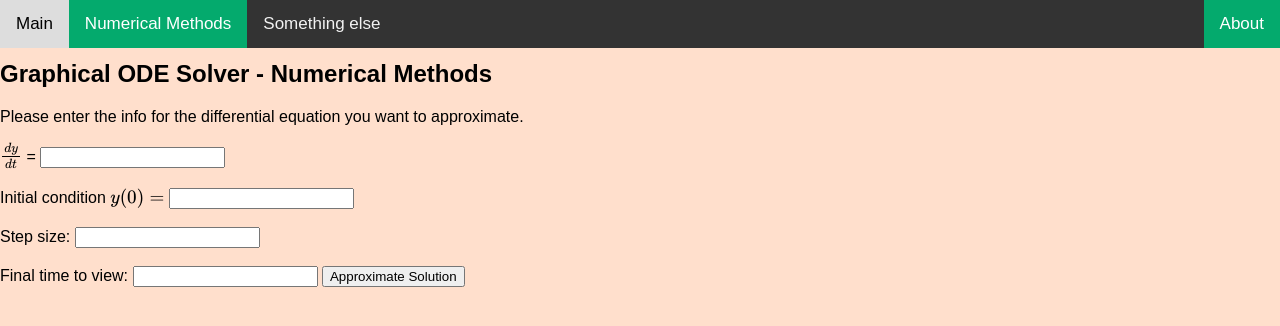
After one commit to michaelvchid/ODE-solver, a Flask app: page /methods in a window 1280 px wide. The commit adds this page. Shown: the top 326 px of the page. Run offline with Flask 2, Linux system fonts and the light colour scheme; some libraries are stand-ins or nearby versions.

Commit message:
Euler's Method
Created methods page to include Euler's method. Organized repository.

```diff
--- a/app.py
+++ b/app.py
@@ -1,11 +1,13 @@
-from flask import Flask, render_template, g, request
-from ODEs import solve_ODE2
+from flask import Flask, render_template, g, request, flash
+from py.ODEs import solve_ODE, is_num, Euler
 import json
 import plotly
+from plotly import express as px
 import sqlite3
 
 # Creates app with file name
 app = Flask(__name__)
+app.secret_key = "thisIsSomeRandomStringForTheSession"
 
 # Creates a home page
 @app.route("/", methods=["POST","GET"])
@@ -16,12 +18,46 @@ def main():
 		ode = request.form["ode"]
 		ti = request.form["ti"]
 		tf = request.form["tf"]
+		error = False
 
-		_,_, fig = solve_ODE2(order, initials, ode, ti,tf)
-		graphJSON = json.dumps(fig, cls=plotly.utils.PlotlyJSONEncoder)
-		return render_template("base.html", page="home", graphJSON=graphJSON)
+		if(order.isnumeric() == False):
+			error = True
+			flash("Please enter a positive integer order.")
 
-	else:
+		if(order.isnumeric() and len(initials.split(",")) != int(order)):
+			error = True
+			flash(f"Please enter {order} initial conditions.")
+
+		for init in initials.split(","):
+			if(is_num(init) == False):
+				error = True
+				flash(f"Please enter numerical values for initial conditions.")
+				break
+
+		if(is_num(ti) == False or is_num(tf) == False):
+			error = True
+			flash("Please enter numerical start/end times.")
+
+		if(error == False):
+			# instead of checking whether or not the inputted function was valid,
+			# we use try/except. If the given function was invalid, then
+			# solve_ODE() will throw an error
+			try:
+				_,_, fig = solve_ODE(order, initials, ode, ti,tf)
+				# Used to show the plotly graph on the webpage
+				graphJSON = json.dumps(fig, cls=plotly.utils.PlotlyJSONEncoder)
+			except:
+				error = True
+				flash("Please enter a valid equation for your differential equation.")
+
+		# final check to see if we can create a valid plot
+		if(error == False):
+			return render_template("base.html", page="home", graphJSON=graphJSON)
+		else:
+			return render_template("base.html", page="home")
+
+	else: # GET method
+		flash("Please enter the info for the differential equation you want to solve.")
 		return render_template("base.html", page="home")
 
 
@@ -29,16 +65,51 @@ def main():
 
 
 
-# Creates page that lets users submit messages
-@app.route("/submit", methods=["POST", "GET"])
-def submit():
+# Creates page that lets users approximate solutions with methods
+@app.route("/methods", methods=["POST", "GET"])
+def methods():
 	# If the page is loaded after submitting a message:
 	if request.method == "POST":
-		msg = insert_message(request)
-		return render_template("submit.html",
-			message = msg[0],
-			handle = msg[1])
+		initial = request.form["initial_euler"]
+		f = request.form["f_euler"]
+		step = request.form["step_euler"]
+		tf = request.form["tf_euler"]
 
-	# If we're just viewing the page and didn't submit a form
-	else: # request.method == "GET"
-		return render_template("submit.html")
+		error = False
+
+		if(is_num(initial) == False):
+			error = True
+			flash(f"Please enter numerical value for initial condition.")
+
+		if(is_num(tf) == False):
+			error = True
+			flash("Please enter numerical end time.")
+
+		if(is_num(step) == False):
+			error = True
+			flash("Please enter numerical step value.")
+
+		if(error == False):
+			# instead of checking whether or not the inputted function was valid,
+			# we use try/except. If the given function was invalid, then
+			# solve_ODE() will throw an error
+			try:
+				t1, y1, fig1 = solve_ODE("1", initial, f, "0", tf)
+				t2 ,y2, fig2 = Euler(f, initial, step, tf)
+				fig=px.scatter(x=t2, y=y2, title="Approximation with Euler's Method")
+				fig.update_traces(marker={"size":8}, mode="markers+lines", showlegend=True, name="Approximation")
+				fig.add_scatter(x=t1, y=y1,mode='lines', name="Solution")
+				graphJSON = json.dumps(fig, cls=plotly.utils.PlotlyJSONEncoder)
+			except:
+				error = True
+				flash("Please enter a valid equation for your differential equation.")
+
+		# final check to see if we can create a valid plot
+		if(error == False):
+			return render_template("methods.html", page="methods", graphJSON=graphJSON)
+		else:
+			return render_template("methods.html", page="methods")
+
+	else: #GET method
+		flash("Please enter the info for the differential equation you want to approximate.")
+		return render_template("methods.html", page="methods")
--- a/static/style.css
+++ b/static/style.css
@@ -22,6 +22,7 @@ nav {
   position: fixed;
   top: 0;
   width: 100%;
+  z-index: 10;
 }
 
 .main {
--- a/templates/base.html
+++ b/templates/base.html
@@ -3,29 +3,45 @@
 <head>
   <meta charset="utf-8">
   <link rel="stylesheet" href="{{ url_for('static', filename='style.css') }}">
+  <script src="https://polyfill.io/v3/polyfill.min.js?features=es6"></script>
+  <script type="text/javascript" id="MathJax-script" async
+  src="https://cdn.jsdelivr.net/npm/mathjax@3/es5/tex-mml-chtml.js">
+</script>
   <title>ODE Solver - {% block title %}Home{% endblock %}</title>
 </head>
 <body>
   <nav>
     <ul>
       <li><a {%if page == "home" %}class="active" {% endif %} href="/">Main</a></li>
-      <li><a {%if page == "" %}class="active" {% endif %} href="/">Numerical Methods</a></li>
-      <li><a {%if page == "" %}class="active" {% endif %} href="/">Something else?</a></li>
+      <li><a {%if page == "methods" %}class="active" {% endif %} href="/methods">Numerical Methods</a></li>
+      <li><a {%if page == "" %}class="active" {% endif %} href="/">Something else</a></li>
       <li><a id="about" {%if page == "" %}class="active" {% endif %} href="/" style="float: right;">About</a></li>
     </ul>
   </nav>
 </header>
 
 <div class="main">
+  {% block content %}
+
   <h2>Graphical ODE Solver</h2>
+  <div class="error_msgs">
+    {% with messages = get_flashed_messages() %}
+      {% if messages %}
+        {% for msg in messages %}
+          <p>{{msg}}</p>
+        {% endfor %}
+      {% endif %}
+    {% endwith %}
+  </div>
+
 <form method="post">
-      <label for="order">Order of your ODE n =</label>
+      <label for="order">Order of your ODE \(n\) =</label>
       <input name="order" id="order" {% if request.form['order'] is defined %} value="{{ request.form['order'] }}" {% endif %} required>
       <br><br>
-      <label for="initials">Initial conditions y(0), y'(0),...:</label>
+      <label for="initials">Initial conditions \(y(0), y'(0), y''(0), ...\):</label>
       <input name="initials" id="initials" {% if request.form['initials'] is defined %} value="{{ request.form['initials'] }}" {% endif %} required>
       <br><br>
-      <label for="ode">d^ny/dt^n =</label>
+      <label for="ode">\( \frac{d^{n}y}{dt^{n}}\) = </label>
       <input name="ode" ide="ode" {% if request.form['ode'] is defined %} value="{{ request.form['ode'] }}" {% endif %} required>
       <br><br>
       <label for="ti">Initial time to view:</label>
@@ -39,14 +55,15 @@
 
 <div id='chart' class='chart'></div>
 
+{% endblock %}
 </div>
 
+<!-- Used to produce the plotly graph -->
 <script src='https://cdn.plot.ly/plotly-latest.min.js'></script>
 <script type='text/javascript'>
   var graphs = {{graphJSON | safe}};
   Plotly.plot('chart',graphs,{});
 </script>
 
-
 </body>
 </html>
--- /dev/null
+++ b/templates/methods.html
@@ -0,0 +1,44 @@
+{% extends 'base.html' %}
+{% block title %}Methods{% endblock %}
+
+<div class="main">
+{% block content %}
+
+<h2>Graphical ODE Solver - Numerical Methods</h2>
+  <div class="error_msgs">
+    {% with messages = get_flashed_messages() %}
+      {% if messages %}
+        {% for msg in messages %}
+          <p>{{msg}}</p>
+        {% endfor %}
+      {% endif %}
+    {% endwith %}
+  </div>
+
+  <form method="post">
+      <label for="f_euler">\( \frac{dy}{dt}\) = </label>
+      <input name="f_euler" ide="f_euler" {% if request.form['f_euler'] is defined %} value="{{ request.form['f_euler'] }}" {% endif %} required>
+      <br><br>
+      <label for="initial_euler">Initial condition \(y(0) = \)</label>
+      <input name="initial_euler" id="initial_euler" {% if request.form['initial_euler'] is defined %} value="{{ request.form['initial_euler'] }}" {% endif %} required>
+      <br><br>
+      <label for="step_euler">Step size:</label>
+      <input name="step_euler" id="step_euler" {% if request.form['step_euler'] is defined %} value="{{ request.form['step_euler'] }}" {% endif %} required>
+      <br><br>
+      <label for="tf_euler">Final time to view:</label>
+      <input name="tf_euler" ide="tf_euler" {% if request.form['tf_euler'] is defined %} value="{{ request.form['tf_euler'] }}" {% endif %} required
+      >
+      <input type="submit" value="Approximate Solution">
+  </form>
+
+<div id='chart' class='chart'></div>
+
+{% endblock %}
+</div>
+
+<!-- Used to produce the plotly graph -->
+<script src='https://cdn.plot.ly/plotly-latest.min.js'></script>
+<script type='text/javascript'>
+  var graphs = {{graphJSON | safe}};
+  Plotly.plot('chart',graphs,{});
+</script>
```
Also changed, not shown: proposal.md (added, +40 -0 lines), py/ODEs.py (renamed from ODEs.py, +53 -75 lines), py/__init__.py (added).
